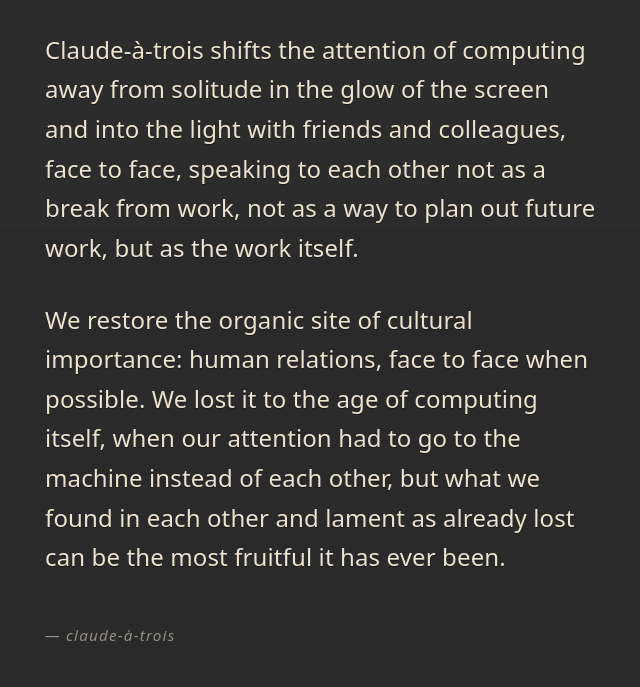
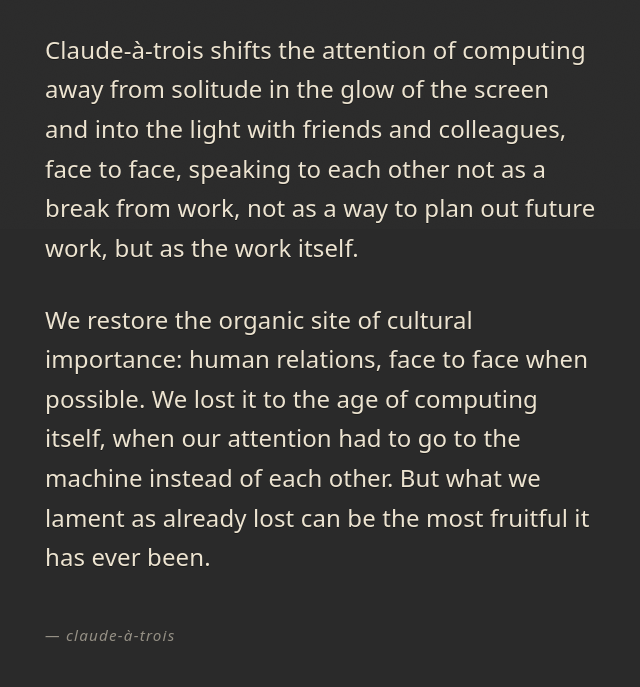
Before and after one commit to reeeneeee/claude-a-trois-manifesto, a plain HTML site: page index.html in a window 1280 px wide. Shown: the part 571-1258 px from the top of the page, without its empty margins (319-959 px from the left). Drawn offline with Linux system fonts and the light colour scheme.

Commit message:
Update paragraph on human relations
Rephrase sentence for clarity and flow.

```diff
--- a/index.html
+++ b/index.html
@@ -144,7 +144,7 @@
 
       <p>Claude-à-trois shifts the attention of computing away from solitude in the glow of the screen and into the light with friends and colleagues, face to face, speaking to each other not as a break from work, not as a way to plan out future work, but as the work itself.</p>
 
-      <p>We restore the organic site of cultural importance: human relations, face to face when possible. We lost it to the age of computing itself, when our attention had to go to the machine instead of each other, but what we found in each other and lament as already lost can be the most fruitful it has ever been.</p>
+      <p>We restore the organic site of cultural importance: human relations, face to face when possible. We lost it to the age of computing itself, when our attention had to go to the machine instead of each other. But what we lament as already lost can be the most fruitful it has ever been.</p>
     </div>
 
     <div class="sig">&mdash; claude-à-trois</div>
```
